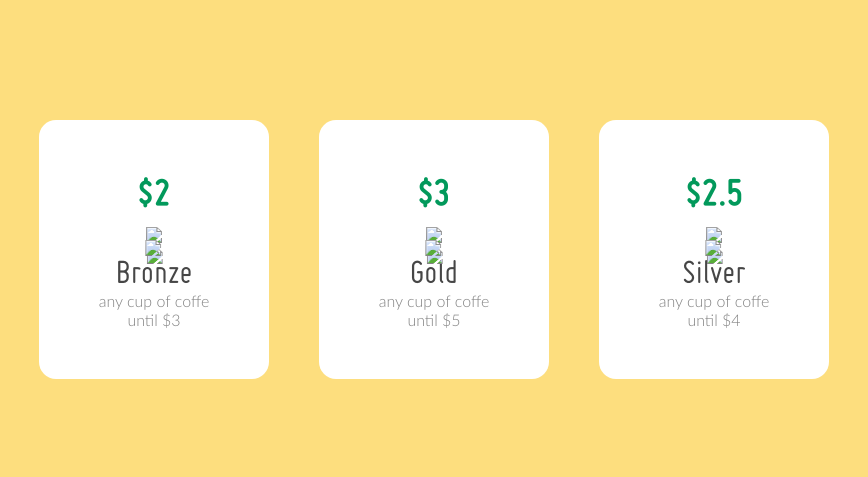
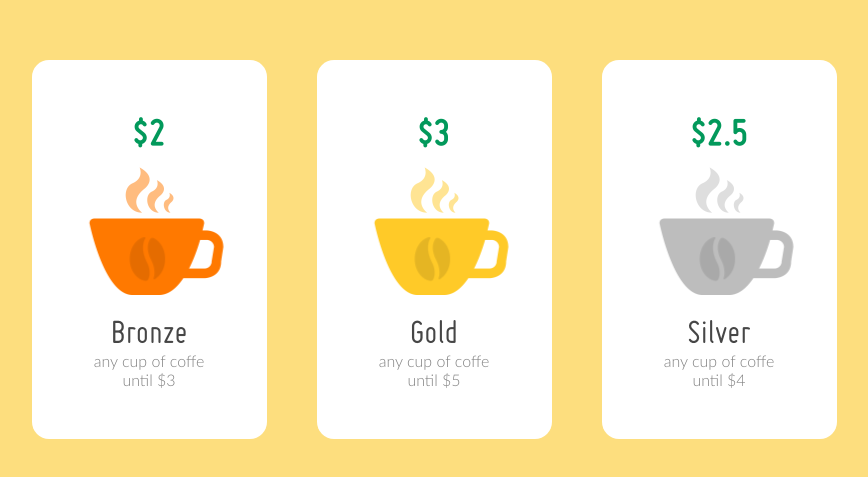
Before and after one commit to RyuKWald/cups, a plain HTML site: page index.html in a window 1280 px wide. Shown: the part 151-628 px from the top of the page, without its empty margins (206-1074 px from the left). Drawn offline with Linux system fonts and the light colour scheme; the site is published under a folder, as on GitHub Pages, so addresses that start at the root find nothing.

Commit message:
punkts add

```diff
--- a/index.html
+++ b/index.html
@@ -4,7 +4,7 @@
   <meta charset="utf-8">
   <meta name="viewport" content="width=device-width">
   <title>FE_171</title>
-  <link href="style.css" rel="stylesheet" type="text/css" />
+  <link href="./style.css" rel="stylesheet" type="text/css" />
 </head>
 
 <body>
@@ -12,27 +12,27 @@
     <section class="wrapper_cards orange">
       <div class="card">
           <span class="price">$2</span>
-          <img class="smoke-img" src="/images/smoke-bronze.png">
-          <img class="cup-img" src="/images/cup-bronze.png">
-          <div class="bean"><img src="/images/bean.png"></div>
+          <img class="smoke-img" src="./images/smoke-bronze.png">
+          <img class="cup-img" src="./images/cup-bronze.png">
+          <div class="bean"><img src="./images/bean.png"></div>
           <h2 class="title">Bronze</h2>
           <p class="description">any cup of coffe until $3</p>
       </div>
 
       <div class="card">
         <span class="price">$3</span>
-        <img class="smoke-img" src="/images/smoke-gold.png">
-        <img class="cup-img" src="/images/cup-gold.png">
-        <div class="bean"><img src="/images/bean.png"></div>
+        <img class="smoke-img" src="./images/smoke-gold.png">
+        <img class="cup-img" src="./images/cup-gold.png">
+        <div class="bean"><img src="./images/bean.png"></div>
         <h2 class="title">Gold</h2>
         <p class="description">any cup of coffe until $5</p>
     </div>
 
     <div class="card">
         <span class="price">$2.5</span>
-        <img class="smoke-img" src="/images/smoke-silver.png">
-        <img class="cup-img" src="/images/cup-silver.png">
-        <div class="bean"><img src="/images/bean.png"></div>
+        <img class="smoke-img" src="./images/smoke-silver.png">
+        <img class="cup-img" src="./images/cup-silver.png">
+        <div class="bean"><img src="./images/bean.png"></div>
         <h2 class="title">Silver</h2>
         <p class="description">any cup of coffe until $4</p>
     </div>
```
